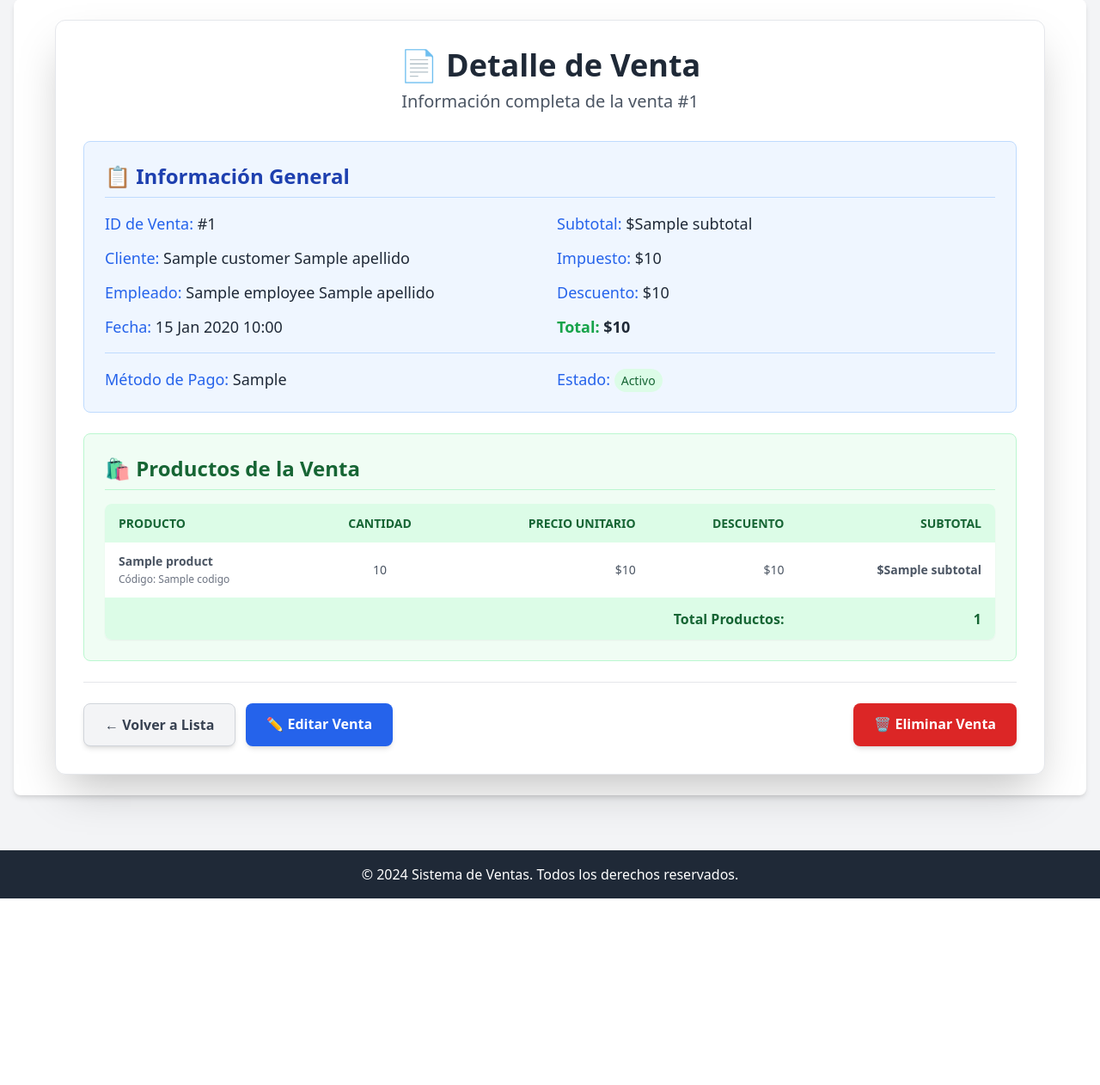
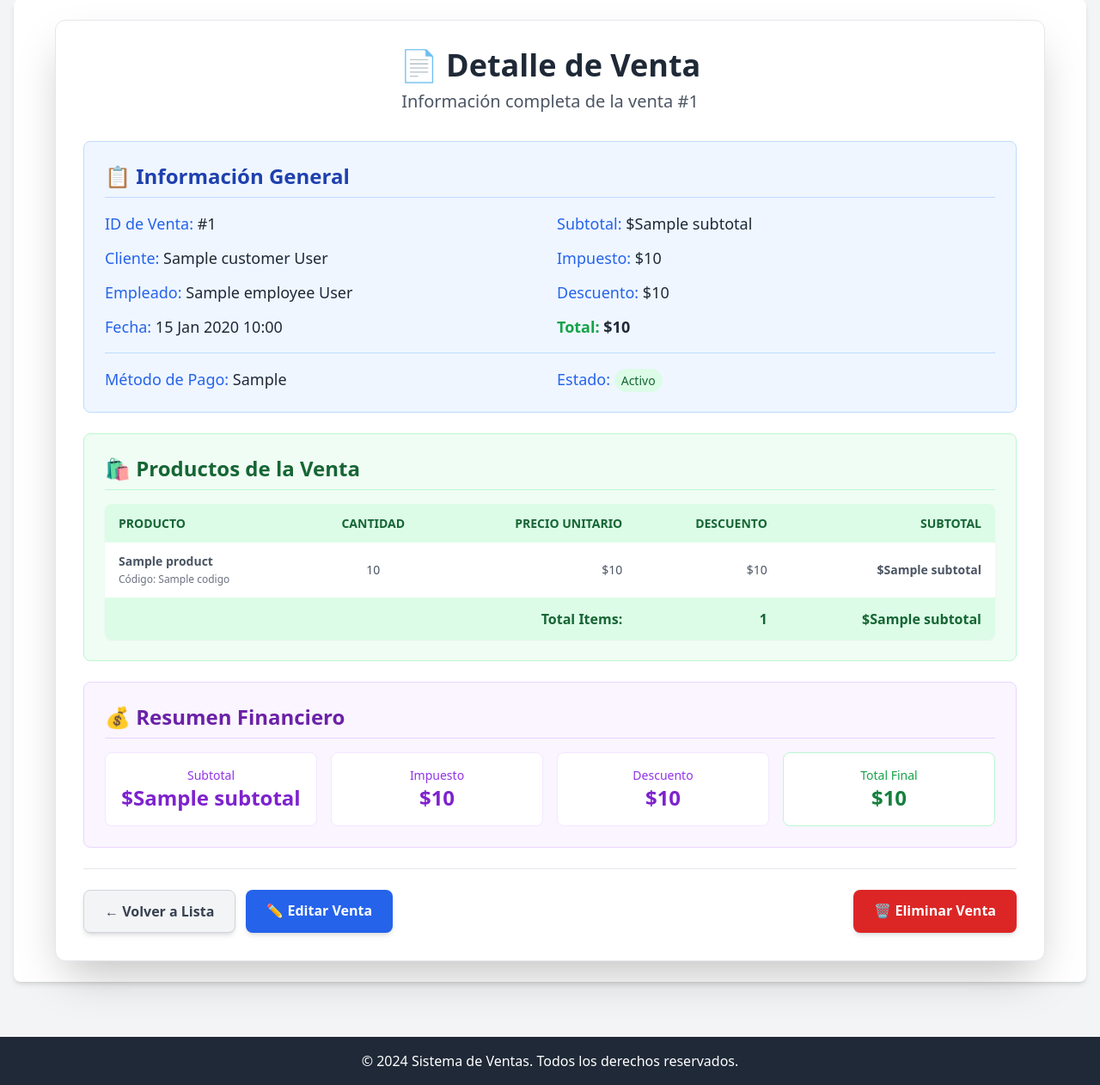
Before and after one commit to Norbey32/SistemaVentasDjango, a Django app: template sales/templates/sales/sales_detail.html in a window 1280 px wide. Shown: the part 129-1391 px from the top of the page at 86% size. Before the commit the page ends 1174 px from the top, so only its background shows below. Run offline with Django 3.2, Linux system fonts and the light colour scheme; the template is opened without the code that fills it: most values are stand-ins (such as "Sample title", 1, 10 or a date in 2020); some libraries are stand-ins or nearby versions.

Commit message:
sistema estable con cambios en ventas, todo el sistema funcional

```diff
--- a/sales/models.py
+++ b/sales/models.py
@@ -1,7 +1,7 @@
 from django.db import models
 from customer.models import Customer
 from employee.models import Employee
-from product.models import Product
+from products.models import Product
 
 class Sales(models.Model):
     customer = models.ForeignKey(Customer, on_delete=models.CASCADE)
--- a/sales/templates/sales/sales_detail.html
+++ b/sales/templates/sales/sales_detail.html
@@ -28,11 +28,11 @@
                     </p>
                     <p class="text-lg text-gray-800">
                         <span class="font-medium text-blue-600">Cliente:</span>
-                        {{ object.customer.nombre }} {{ object.customer.apellido }}
+                        {{ object.customer.name }} {{ object.customer.last_name }}
                     </p>
                     <p class="text-lg text-gray-800">
                         <span class="font-medium text-blue-600">Empleado:</span>
-                        {{ object.employee.nombre }} {{ object.employee.apellido }}
+                        {{ object.employee.name }} {{ object.employee.last_name }}
                     </p>
                     <p class="text-lg text-gray-800">
                         <span class="font-medium text-blue-600">Fecha:</span>
@@ -98,7 +98,13 @@
                         {% for detail in sale_details %}
                         <tr class="border-b border-green-100 hover:bg-green-50">
                             <td class="py-3 px-4 text-left">
-                                <span class="font-semibold">{{ detail.product.nombre }}</span>
+                                <span class="font-semibold">
+                                    {% if detail.product.nombre %}
+                                        {{ detail.product.nombre }}
+                                    {% else %}
+                                        Producto #{{ detail.product.id }}
+                                    {% endif %}
+                                </span>
                                 {% if detail.product.codigo %}
                                 <br><span class="text-xs text-gray-500">Código: {{ detail.product.codigo }}</span>
                                 {% endif %}
@@ -112,17 +118,51 @@
                     </tbody>
                     <tfoot class="bg-green-100">
                         <tr class="text-green-800 font-bold">
-                            <td colspan="4" class="py-3 px-4 text-right">Total Productos:</td>
+                            <td colspan="3" class="py-3 px-4 text-right">Total Items:</td>
                             <td class="py-3 px-4 text-right">{{ sale_details.count }}</td>
+                            <td class="py-3 px-4 text-right">${{ object.subtotal }}</td>
                         </tr>
                     </tfoot>
                 </table>
             </div>
             {% else %}
             <div class="text-center py-8">
-                <p class="text-gray-500 text-lg">No hay productos registrados para esta venta.</p>
+                <p class="text-gray-500 text-lg mb-4">No hay productos registrados para esta venta.</p>
+                {% if not sale_details %}
+                <div class="bg-yellow-50 border border-yellow-200 rounded-lg p-4 max-w-md mx-auto">
+                    <p class="text-sm text-yellow-700">
+                        💡 <strong>Nota:</strong> Si acabas de agregar el modelo SalesDetail, necesitas ejecutar:
+                        <code class="block mt-2 bg-yellow-100 p-2 rounded text-xs">python manage.py makemigrations sales<br>python manage.py migrate</code>
+                    </p>
+                </div>
+                {% endif %}
             </div>
             {% endif %}
+        </div>
+
+        <!-- Resumen Financiero -->
+        <div class="bg-purple-50 p-6 rounded-lg border border-purple-200 mb-6">
+            <h2 class="text-2xl font-semibold text-purple-800 mb-4 border-b pb-2 border-purple-200">
+                💰 Resumen Financiero
+            </h2>
+            <div class="grid grid-cols-1 md:grid-cols-4 gap-4 text-center">
+                <div class="bg-white p-4 rounded-lg border border-purple-100">
+                    <p class="text-sm text-purple-600 font-medium">Subtotal</p>
+                    <p class="text-2xl font-bold text-purple-700">${{ object.subtotal }}</p>
+                </div>
+                <div class="bg-white p-4 rounded-lg border border-purple-100">
+                    <p class="text-sm text-purple-600 font-medium">Impuesto</p>
+                    <p class="text-2xl font-bold text-purple-700">${{ object.tax }}</p>
+                </div>
+                <div class="bg-white p-4 rounded-lg border border-purple-100">
+                    <p class="text-sm text-purple-600 font-medium">Descuento</p>
+                    <p class="text-2xl font-bold text-purple-700">${{ object.discount }}</p>
+                </div>
+                <div class="bg-white p-4 rounded-lg border border-green-200 bg-green-50">
+                    <p class="text-sm text-green-600 font-medium">Total Final</p>
+                    <p class="text-2xl font-bold text-green-700">${{ object.total }}</p>
+                </div>
+            </div>
         </div>
 
         <!-- Acciones -->
--- a/sales/views.py
+++ b/sales/views.py
@@ -69,7 +69,11 @@ class SalesDetailView(DetailView):
 
     def get_context_data(self, **kwargs):
         context = super().get_context_data(**kwargs)
-        context['sale_details'] = self.object.details.all()
+        try:
+            # Intenta obtener los detalles, si falla muestra lista vacía
+            context['sale_details'] = self.object.details.all()
+        except:
+            context['sale_details'] = []
         return context
 
 # Vista para eliminar una venta
```
Also changed, not shown: sales/migrations/0002_salesdetail.py (added).
